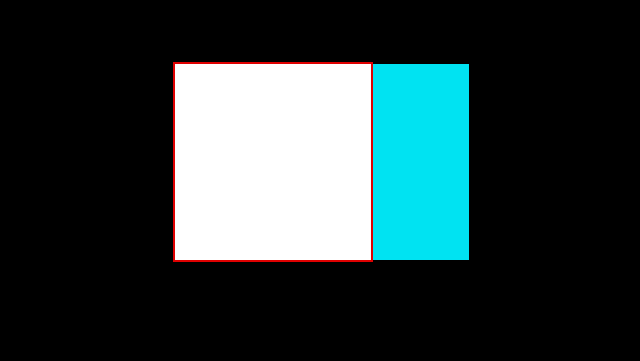
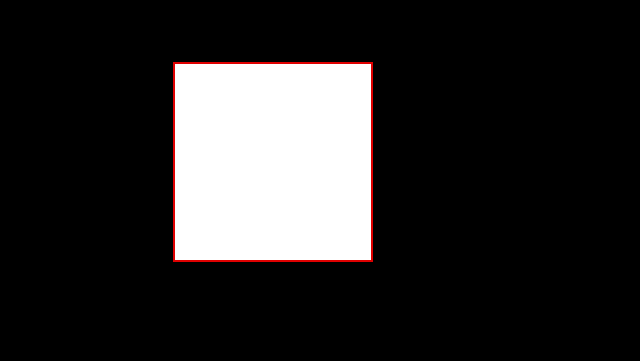
Before and after one commit to IcaroRubem/Cubo-Magico, a plain HTML site: page index.html in a window 1280 px wide. Shown: the part 238-599 px from the top of the page, without its empty margins (367-1007 px from the left). Drawn offline with Linux system fonts and the light colour scheme.

Commit message:
update css/style.css

```diff
--- a/css/style.css
+++ b/css/style.css
@@ -41,5 +41,5 @@ body {
     height: 100%;
     background-color: #00e3f2;
     transform-origin: 50% 50%;
-    transform: rotateX(90deg) translateX(50%);
+    transform: rotateY(90deg) translateX(50%);
 }
```
